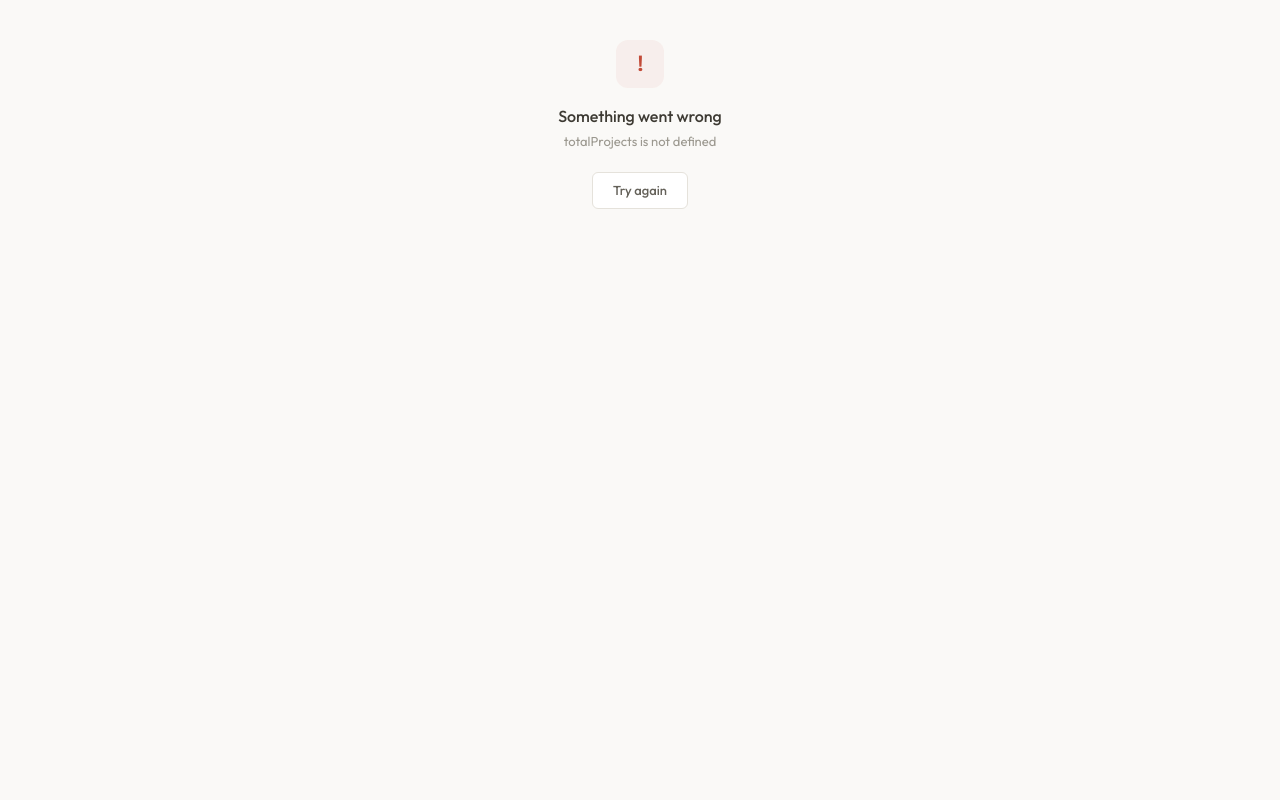
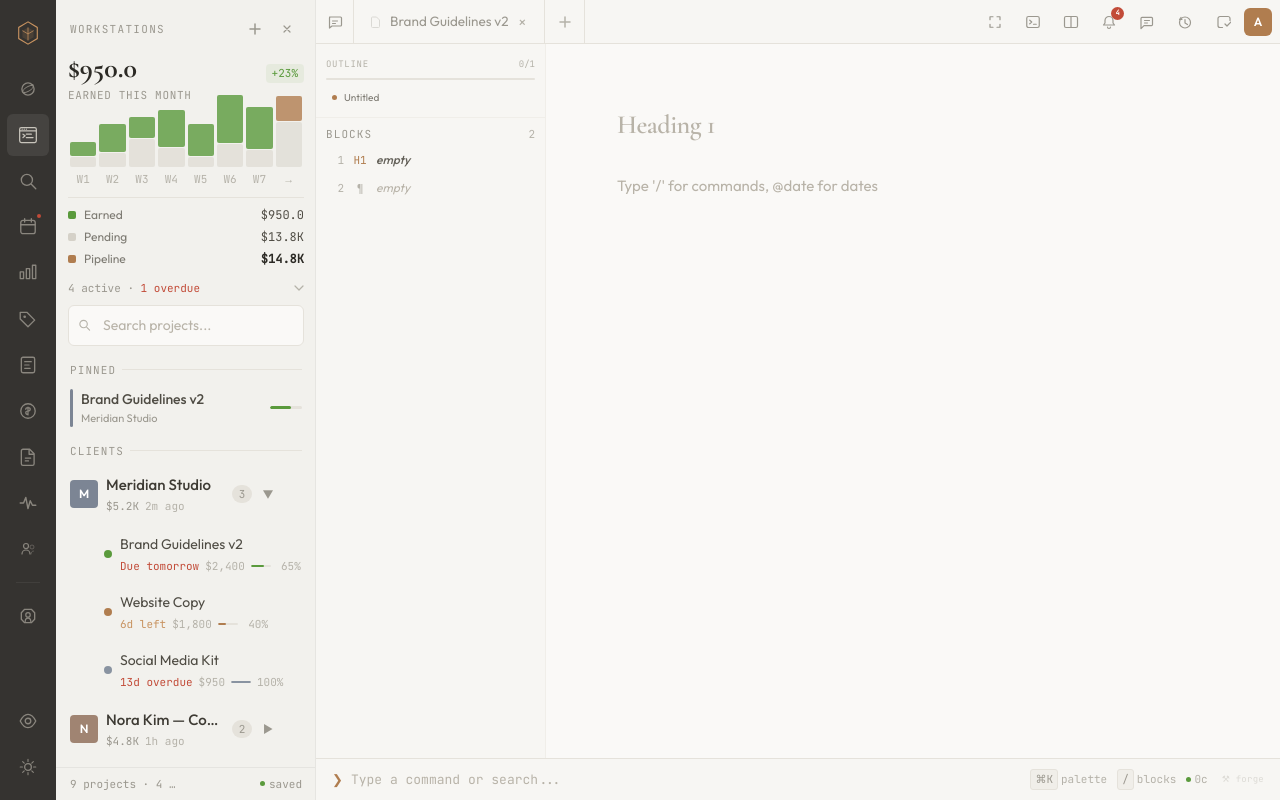
Before and after one commit to Pudgey/Felmark, a Next.js app in the folder dashboard/: page / in a window 1280 px wide. Built offline with nearby package versions, Linux system fonts and the light colour scheme.

Commit message:
Fix sidebar footer project total

```diff
--- a/dashboard/src/components/sidebar/Sidebar.tsx
+++ b/dashboard/src/components/sidebar/Sidebar.tsx
@@ -636,7 +636,7 @@ export default function Sidebar({ workstations, sidebarSummary, archived, active
 
         {/* Footer */}
         <div className={styles.footer}>
-          <span className={styles.footerMeta}>{railActive === "calendar" ? `${workstations.flatMap(w => w.projects).filter(p => p.due != null).length} deadlines` : `${totalProjects} projects · ${workstations.length} clients`}</span>
+          <span className={styles.footerMeta}>{railActive === "calendar" ? `${workstations.flatMap(w => w.projects).filter(p => p.due != null).length} deadlines` : `${sidebarSummary.totalProjects} projects · ${workstations.length} clients`}</span>
           <button
             type="button"
             className={`${styles.savedIndicator} ${saveIndicatorState === "saving" ? styles.savedIndicatorSaving : ""}`}
```
